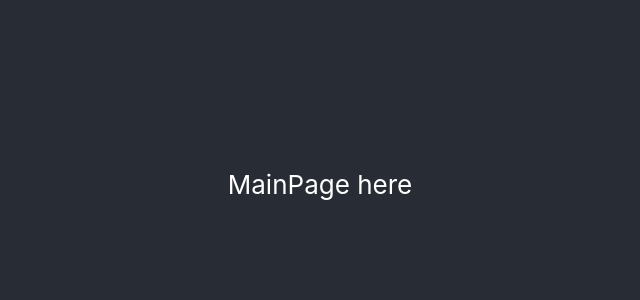
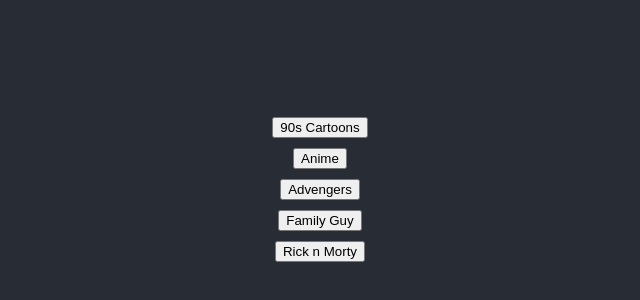
Before and after one commit to MileyWright/Memory-Game, a React (Create React App) app in the folder solidmemory/: page / in a window 1280 px wide. Shown: the part 216-516 px from the top of the page, without its empty margins (320-960 px from the left). Built offline with nearby package versions, Linux system fonts and the light colour scheme.

Commit message:
buttons are up and linked

```diff
--- a/solidmemory/src/components/MainPage.js
+++ b/solidmemory/src/components/MainPage.js
@@ -1,10 +1,25 @@
 import React, {Component} from 'react';
+import {Link} from 'react-router-dom';
 
 class MainPage extends Component {
     render(){
         return(
             <>
-            MainPage here
+            <Link path to='/90scartoon'>
+                <button>90s Cartoons</button>
+            </Link>
+            <Link path to='/anime'>
+                <button>Anime</button>
+            </Link>
+            <Link path to='/avengers'>
+                <button>Advengers</button>
+            </Link>
+            <Link path to='/familyguy'>
+                <button>Family Guy</button>
+            </Link>
+            <Link path to='/ricknmorty'>
+                <button>Rick n Morty</button>
+            </Link>
             </>
         )
     }
```
